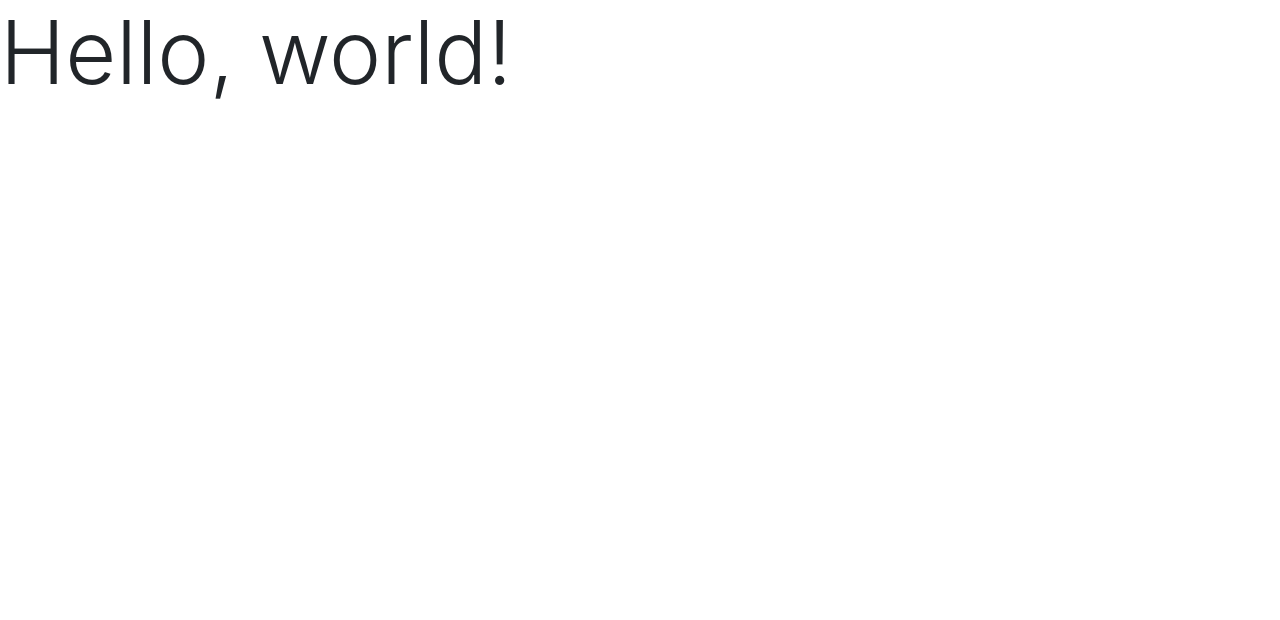
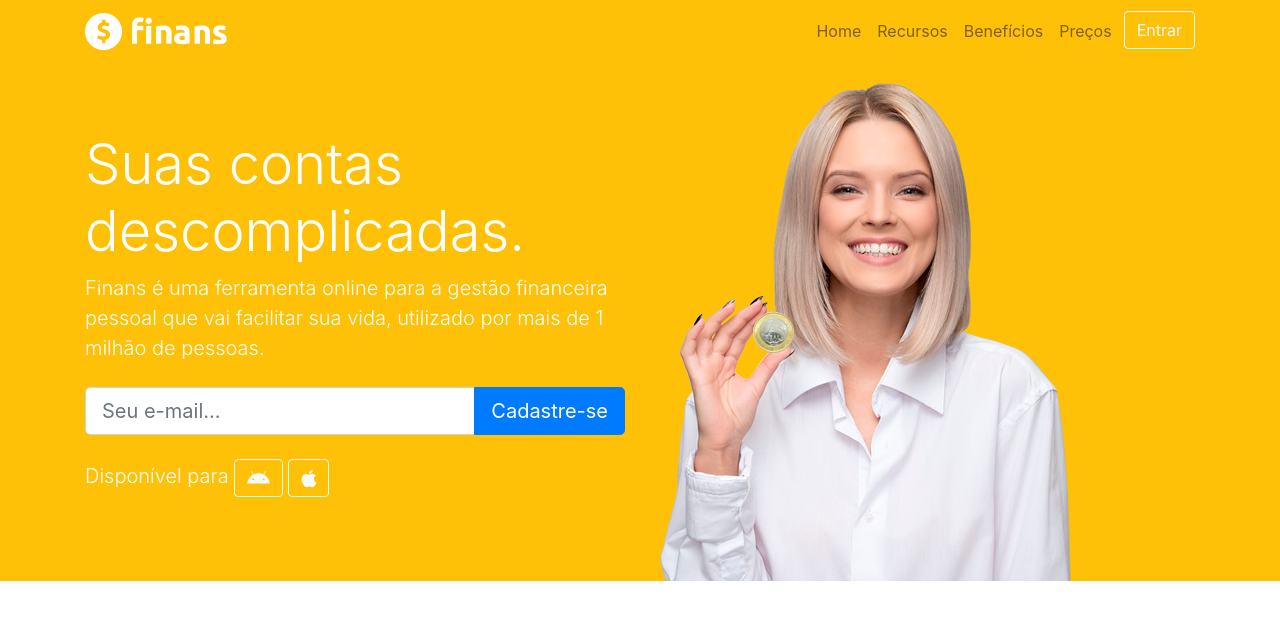
Before and after one commit to carlosgomes1/project-finans, a plain HTML site: page index.html in a window 1280 px wide. Drawn offline with nearby package versions, Linux system fonts and the light colour scheme.

Commit message:
Navegaçao e conteúdo principal OK

```diff
--- /dev/null
+++ b/css/style.css
@@ -0,0 +1,4 @@
+#home {
+    background: #ffc107;
+    color: white;
+}
--- a/index.html
+++ b/index.html
@@ -1,6 +1,8 @@
 <!doctype html>
 <html lang="pt-br">
   <head>
+    <title> Finans - finanças pessoais </title>
+
     <!-- Required meta tags -->
     <meta charset="utf-8">
     <meta name="viewport" content="width=device-width, initial-scale=1, shrink-to-fit=no">
@@ -11,11 +13,90 @@
     <!-- Font awesome icons link -->
     <script src="https://kit.fontawesome.com/487bf931aa.js" crossorigin="anonymous"></script>
 
-    <title> Hello, world! </title>
+    <!-- Importando link customizado de CSS -->
+    <link rel="stylesheet" type="text/css" href="css/style.css">
   </head>
   <body>
 
-    <h1 class="display-2"> Hello, world! </h1>
+    <header> <!-- Inicio header -->
+      <nav class="navbar navbar-expand-sm navbar-light bg-warning"> <!-- Inicio da barra de navegação -->
+        <div class="container"> <!-- Inicio container da nav -->
+          <!-- Logo -->
+          <a href="" class="navbar-brand">
+            <img src="imagens/logo.png" width="142">
+          </a>
+
+          <!-- Menu hamburguer -->
+          <button class="navbar-toggler" data-toggle="collapse" data-target="#navbar">
+            <span class="navbar-toggler-icon"></span>
+          </button>
+
+          <!-- Navegação -->
+          <div class="collapse navbar-collapse" id="navbar">
+            <ul class="navbar-nav ml-auto">
+              <li class="nav-item">
+                <a href="" class="nav-link"> Home </a>
+              </li>
+              <li class="nav-item">
+                <a href="" class="nav-link"> Recursos </a>
+              </li>
+              <li class="nav-item">
+                <a href="" class="nav-link"> Benefícios </a>
+              </li>
+              <li class="nav-item">
+                <a href="" class="nav-link"> Preços </a>
+              </li>
+              <li class="nav-item">
+                <a href="" class="btn btn-outline-light ml-1"> Entrar </a>
+              </li>
+            </ul>
+          </div>
+        </div> <!-- Fim container da nav -->
+      </nav> <!-- Fim barra de navegação -->
+    </header> <!-- Fim header -->
+
+    <section id="home"> <!-- Inicio da sessão principal da pag -->
+      <div class="container"> <!-- Inicio do container principal da pag -->
+        <div class="row"> <!-- Primeira row principal da pag -->
+          <div class="col-md-6 d-flex"> <!-- Coluna 1 - textos -->
+            <div class="align-self-center">
+              <h1 class="display-4"> Suas contas descomplicadas. </h1>
+              <p class="lead">
+                Finans é uma ferramenta online para a gestão financeira
+                pessoal que vai facilitar sua vida,
+                utilizado por mais de 1 milhão de pessoas.
+              </p>
+
+              <form class="mt-4 mb-4">
+                <div class="input-group input-group-lg">
+                  <input type="text" placeholder="Seu e-mail..." class="form-control">
+                  <div class="input-group-append">
+                    <button type="button" class="btn btn-primary">
+                      Cadastre-se
+                    </button>
+                  </div>
+                </div>
+              </form>
+
+              <p class="lead"> Disponível para
+                <a href="" class="btn btn-outline-light">
+                  <i class="fab fa-android fa-lg"></i>
+                </a>
+                <a href="" class="btn btn-outline-light">
+                  <i class="fab fa-apple fa-lg"></i>
+                </a>
+              </p>
+
+            </div>
+          </div> <!-- Fim coluna 1 - textos -->
+          <div class="col-md-6 d-none d-md-block"> <!-- Coluna 2 - imagem -->
+            <img src="imagens/capa-mulher.png">
+          </div>
+        </div> <!-- Fim primeira row principal da pag -->
+      </div> <!-- fim do container principal da pag -->
+    </section> <!-- fim da sessão principal da pag -->
+
+
 
     <!-- Optional JavaScript -->
     <!-- jQuery first, then Popper.js, then Bootstrap JS -->
```
